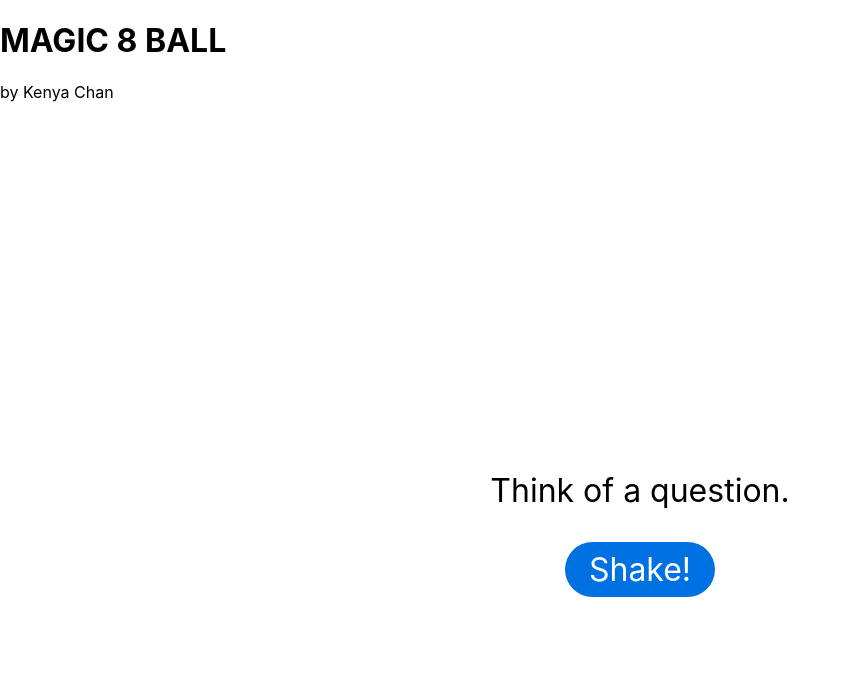
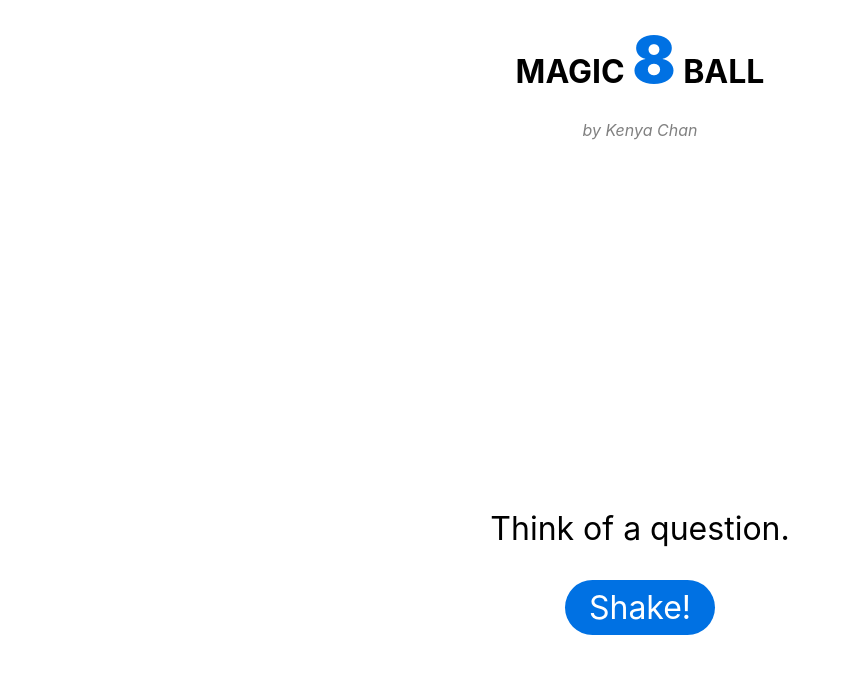
Before and after one commit to kenyachan/magic-eight-ball, a plain HTML site: page index.html in a window 1280 px wide. Shown: the whole page, without its empty margins (0-850 px from the left). Drawn offline with Linux system fonts and the light colour scheme.

Commit message:
Add header styling

```diff
--- a/css/style.css
+++ b/css/style.css
@@ -9,6 +9,21 @@ html {
 body, html {
     margin: 0;
     padding: 0;
+}
+
+header {
+    text-align: center;
+}
+
+header span {
+    font-size: 4rem;
+    font-weight: bolder;
+    color: #0071e3;
+}
+
+header p {
+    color: grey;
+    font-style: italic;
 }
 
 .eightball {
```
